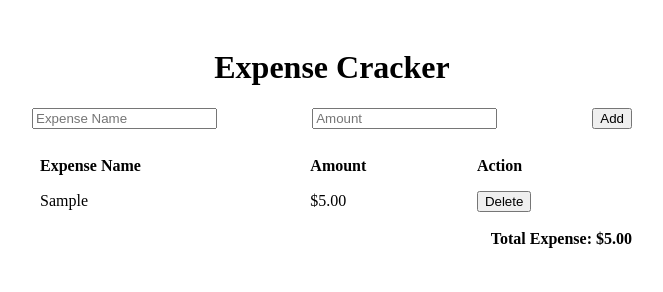
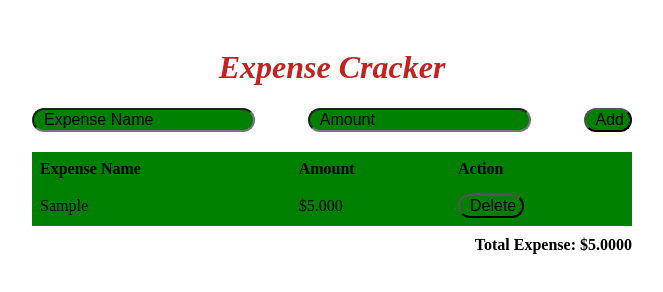
Before and after one commit to AmrMaket/Expense_Tracker, a plain HTML site: page index.html in a window 1280 px wide. Both pictures are taken after typing "Sample", "5" into the empty fields and a click on the button "Add". Shown: the whole page, without its empty margins (308-971 px from the left). Drawn offline with nearby package versions, Linux system fonts and the light colour scheme.

Commit message:
added more style

```diff
--- a/jquery/expense.js
+++ b/jquery/expense.js
@@ -14,7 +14,7 @@ $(document).ready(function(){
         $('#expenseList').append(`
             <tr>
                 <td>${expenseName}</td>
-                <td>$${expenseAmount.toFixed(2)}</td>
+                <td>$${expenseAmount.toFixed(3)}</td>
                 <td><button class="deleteExpense">Delete</button></td>
             </tr>
         `);
@@ -27,7 +27,7 @@ $(document).ready(function(){
     }
 
     function updateTotalExpense(){
-        $('#totalExpense').text(`Total Expense: $${totalExpense.toFixed(2)}`);
+        $('#totalExpense').text(`Total Expense: $${totalExpense.toFixed(4)}`);
     }
 
     $('#addExpense').on('click' , addExpense)
--- a/style/style.css
+++ b/style/style.css
@@ -7,6 +7,8 @@
 }
 h1{
     text-align: center;
+    font-style: italic;
+    color: rgb(197, 33, 33);
 }
 form{
     display: flex;
@@ -15,9 +17,19 @@ form{
     margin-bottom: 20px;
 }
 input , button {
-
+    background-color:green;
+    padding-left: 10px;
+    font-size: 16px;
+    border-radius: 25px;
+}
+.filled-input::placeholder {
+    background-color: green;
+}
+.name{
+    color: black;
 }
 table{
+    background-color: green;
     width: 100%;
     border-collapse: collapse;
 }
@@ -25,6 +37,12 @@ th , td{
     text-align: left;
     padding: 8px;
 }
+::-webkit-input-placeholder {
+    color: black;
+}
+th{
+    color: black;
+}
 #totalExpense {
     text-align: right;
     font-weight: bold;
```
